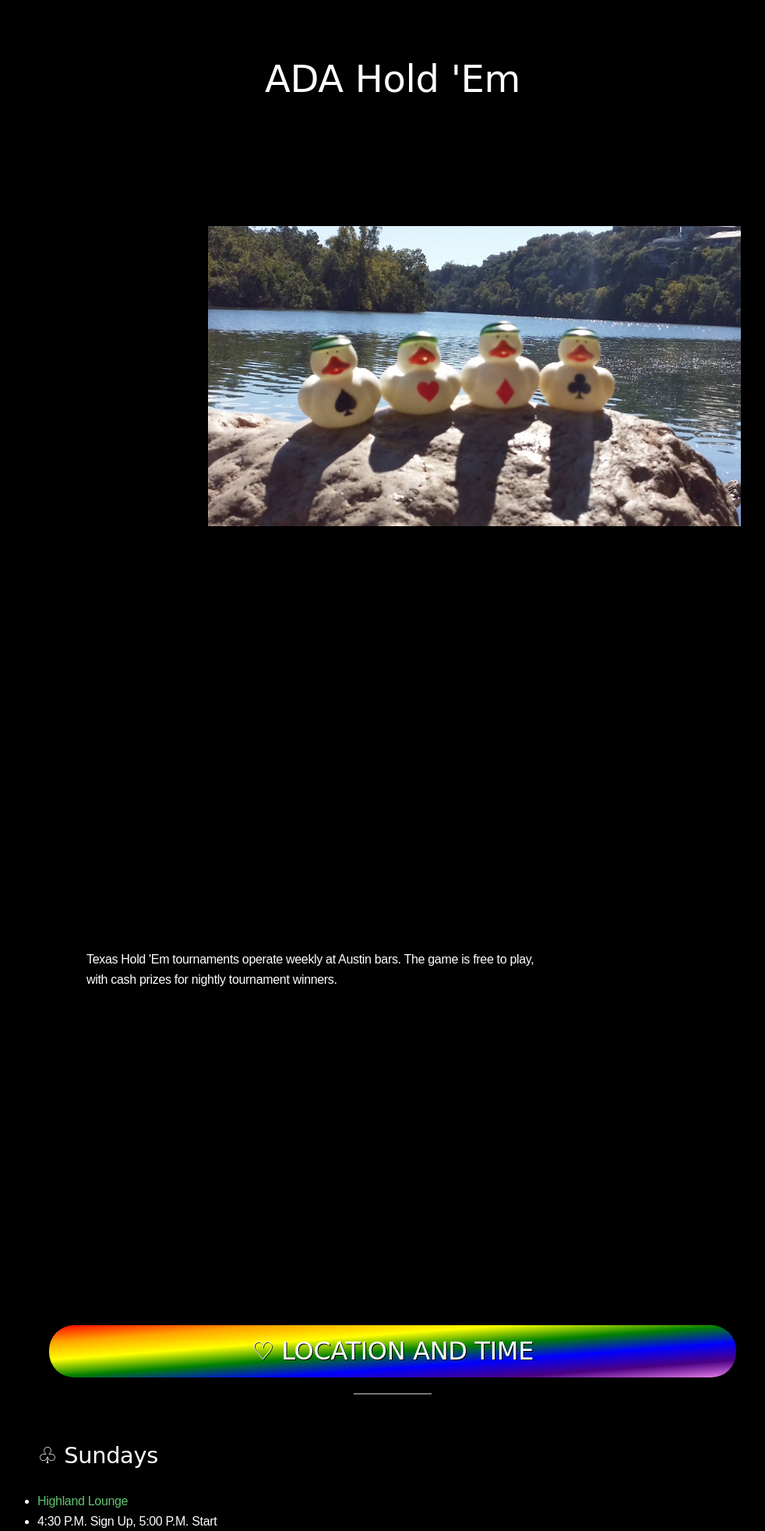
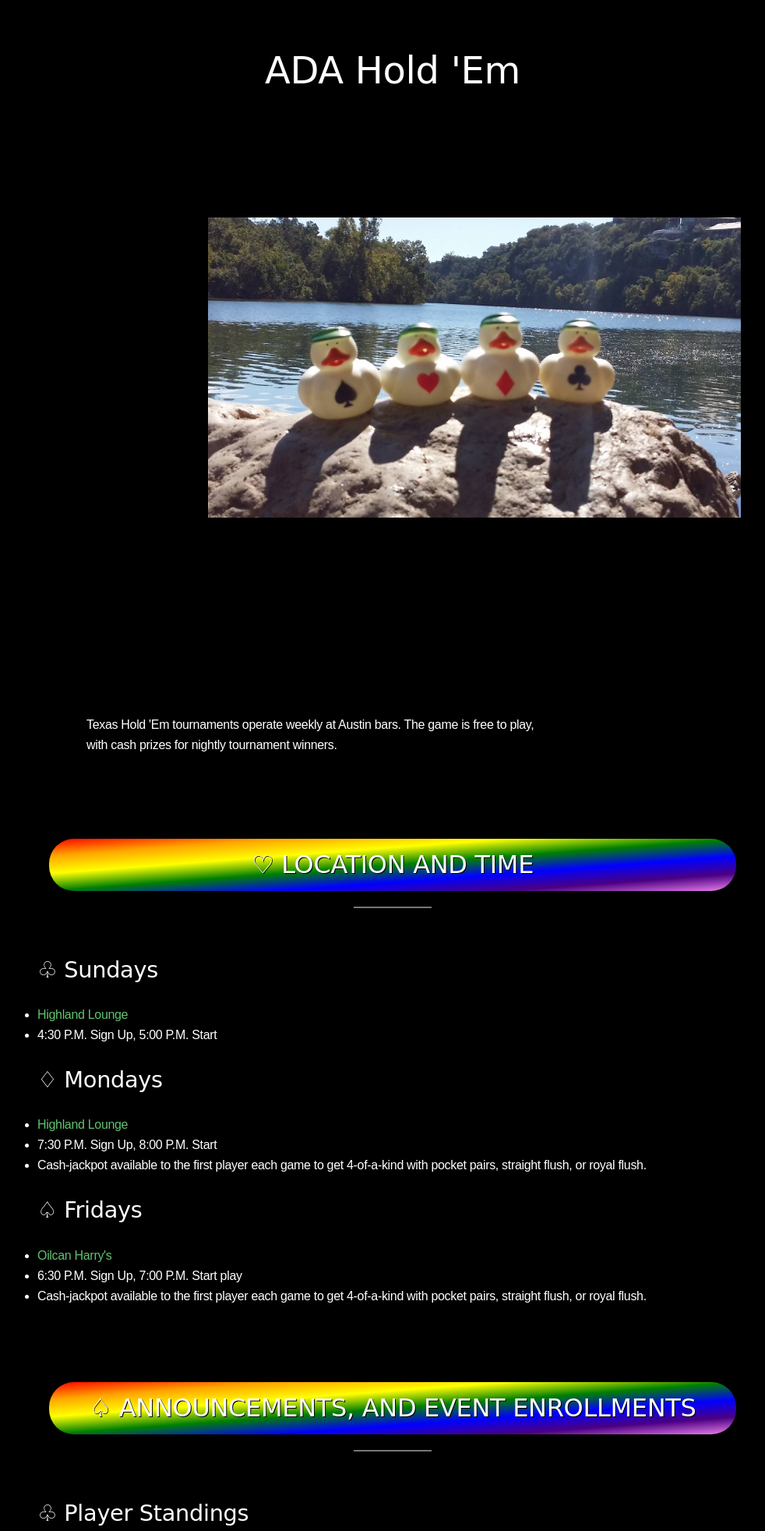
Before and after one commit to danocorno/adaholdem, a PHP site: page /ada-texas-holdem-austin-tournament.html in a window 1280 px wide; the page is wider, and only the part inside the window is pictured. Shown: the top 1964 px of that part at 78% size, without its empty margins (296-1278 px from the left). Run offline with PHP 8.4, Linux system fonts and the light colour scheme; some libraries are stand-ins or nearby versions; some web fonts are replaced.

Commit message:
Update style.css

```diff
--- a/css/style.css
+++ b/css/style.css
@@ -275,23 +275,6 @@ margin-bottom:4em;
     padding-top:1em;
 }
 
-#landing, #about, #when, #social, #chips, #contact {
-    display: -webkit-box;
-    display: -ms-flexbox;
-    display: -webkit-flex;
-    display: flex;
-    -webkit-box-pack: center;
-    -webkit-justify-content: center;
-    -ms-flex-pack: center;
-    justify-content: center;
-    -webkit-box-orient: vertical;
-    -webkit-box-direction: normal;
-    -webkit-flex-direction: column;
-    -ms-flex-direction: column;
-    flex-direction: column;
-    width: 100%;
-    min-height: 100%;
-}
 
 .section-title {
     width: 100%;
```
